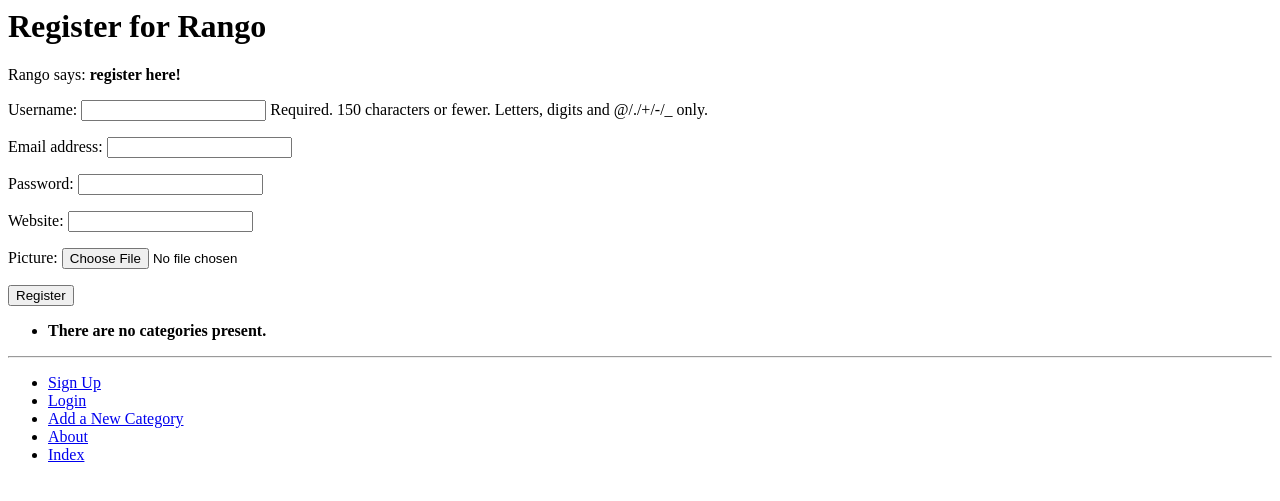
After one commit to StuartJMalcolm/tango_with_django_project, a Django app: page /rango/register/ in a window 1280 px wide. The commit adds this page. Shown: the top 501 px of the page. Run offline with Django 3.2, Linux system fonts and the light colour scheme; data that the repository does not hold is empty.

Commit message:
Chapter 9 finished

```diff
--- a/rango/admin.py
+++ b/rango/admin.py
@@ -1,5 +1,5 @@
 from django.contrib import admin
-from rango.models import Category, Page
+from rango.models import Category, Page, UserProfile
 
 class CategoryAdmin(admin.ModelAdmin):
     prepopulated_fields = {'slug':('name',)}
@@ -9,3 +9,4 @@ class PageAdmin(admin.ModelAdmin):
 
 admin.site.register(Category, CategoryAdmin)
 admin.site.register(Page, PageAdmin)
+admin.site.register(UserProfile)
--- a/rango/forms.py
+++ b/rango/forms.py
@@ -1,5 +1,6 @@
 from django import forms
-from rango.models import Page, Category
+from rango.models import Page, Category, UserProfile
+from django.contrib.auth.models import User
 
 class CategoryForm(forms.ModelForm):
     name = forms.CharField(max_length=128, help_text="Please enter the category name.")
@@ -28,3 +29,15 @@ class PageForm(forms.ModelForm):
             url = f'http://{url}'
             cleaned_data['url'] = url
         return cleaned_data
+
+class UserForm(forms.ModelForm):
+    password = forms.CharField(widget=forms.PasswordInput())
+
+    class Meta:
+        model = User
+        fields = ('username', 'email', 'password',)
+
+class UserProfileForm(forms.ModelForm):
+    class Meta:
+        model = UserProfile
+        fields = ('website', 'picture',)
--- a/rango/models.py
+++ b/rango/models.py
@@ -1,5 +1,6 @@
 from django.db import models
 from django.template.defaultfilters import slugify
+from django.contrib.auth.models import User
 
 class Category(models.Model):
     name = models.CharField(max_length=128, unique=True)
@@ -25,3 +26,12 @@ class Page(models.Model):
 
     def __str__(self):
         return self.title
+
+class UserProfile(models.Model):
+    user = models.OneToOneField(User, on_delete=models.CASCADE)
+
+    website = models.URLField(blank=True)
+    picture = models.ImageField(upload_to='profile_images', blank=True)
+
+    def __str__(self):
+        return self.user.username
--- a/rango/urls.py
+++ b/rango/urls.py
@@ -9,4 +9,8 @@ urlpatterns = [
     path('category/<slug:category_name_slug>/', views.show_category, name='show_category'),
     path('add_category/', views.add_category, name='add_category'),
     path('rango/category/<slug:category_name_slug>/add_page/', views.add_page, name='add_page'),
+    path('register/', views.register, name='register'),
+    path('login/', views.user_login, name='login'),
+    path('logout/', views.user_logout, name='logout'),
+    path('restricted/', views.restricted, name='restricted'),
 ]
--- a/rango/views.py
+++ b/rango/views.py
@@ -1,8 +1,10 @@
 from django.shortcuts import render, redirect
 from django.http import HttpResponse
 from rango.models import Category, Page
-from rango.forms import CategoryForm, PageForm
+from rango.forms import CategoryForm, PageForm, UserForm, UserProfileForm
 from django.urls import reverse
+from django.contrib.auth import authenticate, login, logout
+from django.contrib.auth.decorators import login_required
 
 def index(request):
     category_list = Category.objects.order_by('-likes')[:5]
@@ -70,3 +72,61 @@ def add_page(request, category_name_slug):
             print(form.errors)
     context_dict = {'form': form,'category': category}
     return render(request, 'rango/add_page.html', context=context_dict)
+
+def register(request):
+    registered = False
+
+    if request.method == 'POST':
+        user_form = UserForm(request.POST)
+        profile_form = UserProfileForm(request.POST)
+        if user_form.is_valid() and profile_form.is_valid():
+            user = user_form.save()
+            user.set_password(user.password)
+            user.save()
+            profile = profile_form.save(commit=False)
+            profile.user = user
+            if 'picture' in request.FILES:
+                profile.picture = request.FILES['picture']
+            profile.save()
+            registered = True
+        else:
+            print(user_form.errors, profile_form.errors)
+    else:
+        user_form = UserForm()
+        profile_form = UserProfileForm()
+
+    return render(request,
+                'rango/register.html',
+                context = {'user_form': user_form,
+                            'profile_form': profile_form,
+                            'registered': registered})
+
+
+def user_login(request):
+    if request.method == 'POST':
+        username = request.POST.get('username')
+        password = request.POST.get('password')
+
+        user = authenticate(username=username, password=password)
+
+        if user:
+            if user.is_active:
+                login(request, user)
+                return redirect(reverse('rango:index'))
+            else:
+                return HttpResponse("Your Rango account is disabled.")
+        else:
+            print(f"Invalid login details: {username}, {password}")
+            return HttpResponse("Invalid login details supplied.")
+    else:
+        return render(request, 'rango/login.html')
+
+@login_required
+def restricted(request):
+    return render(request, 'rango/restricted.html')
+
+
+@login_required
+def user_logout(request):
+    logout(request)
+    return redirect(reverse('rango:index'))
--- a/templates/rango/base.html
+++ b/templates/rango/base.html
@@ -25,7 +25,14 @@
 
 		<div>
 			<ul>
-				<li><a href="{% url 'rango:add_category' %}">Add a New Category</a></li>
+				{% if user.is_authenticated %}
+					<li><a href="{% url 'rango:restricted' %}">Restricted Page</a></li>
+					<li><a href="{% url 'rango:logout' %}">Logout</a></li>
+				{% else %}
+					<li><a href="{% url 'rango:register' %}">Sign Up</a></li>
+					<li><a href="{% url 'rango:login' %}">Login</a></li>
+					<li><a href="{% url 'rango:add_category' %}">Add a New Category</a></li>
+				{% endif %}
 				<li><a href="{% url 'rango:about' %}">About</a></li>
 				<li><a href="{% url 'rango:index' %}">Index</a></li>
 			</ul>
--- a/templates/rango/category.html
+++ b/templates/rango/category.html
@@ -24,7 +24,9 @@
 			<strong>No pages currently in category.</strong>
 		{% endif %}
 
-		<a href="{% url 'rango:add_page' category.slug %}">Add Page</a> <br/>
+		{% if user.is_authenticated %}
+			<a href="{% url 'rango:add_page' category.slug %}">Add Page</a> <br/>
+		{% endif %}
 	{% else %}
 		The specified category does not exist.
 	{% endif %}
--- a/templates/rango/index.html
+++ b/templates/rango/index.html
@@ -4,7 +4,11 @@
 {% load staticfiles %}
 
 {% block title_block %}
-	Homepage
+	{% if user.is_authenticated %}
+		howdy {{ user.username }}!
+	{% else %}
+		hey there partner!
+	{% endif %}
 {% endblock %}
 
 {% block body_block %}
--- /dev/null
+++ b/templates/rango/register.html
@@ -0,0 +1,23 @@
+{% extends 'rango/base.html' %}
+{% load staticfiles %}
+
+{% block title_block %}
+	Register
+{% endblock %}
+
+{% block body_block %}
+	<h1>Register for Rango</h1>
+	{% if registered %}
+		Rango says: <strong>thank you for registering!</strong>
+		<a href="{% url 'rango:index' %}">Return to the homepage.</a><br/>
+	{% else %}
+		Rango says: <strong>register here!</strong><br/>
+		<form id="user_form"method="post"action="{% url 'rango:register' %}" enctype="multipart/form-data">
+			{% csrf_token %}
+			{{ user_form.as_p }}
+			{{ profile_form.as_p }}
+
+			<input type="submit"name="submit"value="Register"/>
+		</form>
+	{% endif %}
+{% endblock %}
```
Also changed, not shown: tango_with_django_project/settings.py (+7 -0 lines), templates/rango/login.html (added, +15 -0 lines), templates/rango/restricted.html (added, +10 -0 lines), media/profile_images/in_the_nook_2.jpg (added), rango/migrations/0005_userprofile.py (added).
